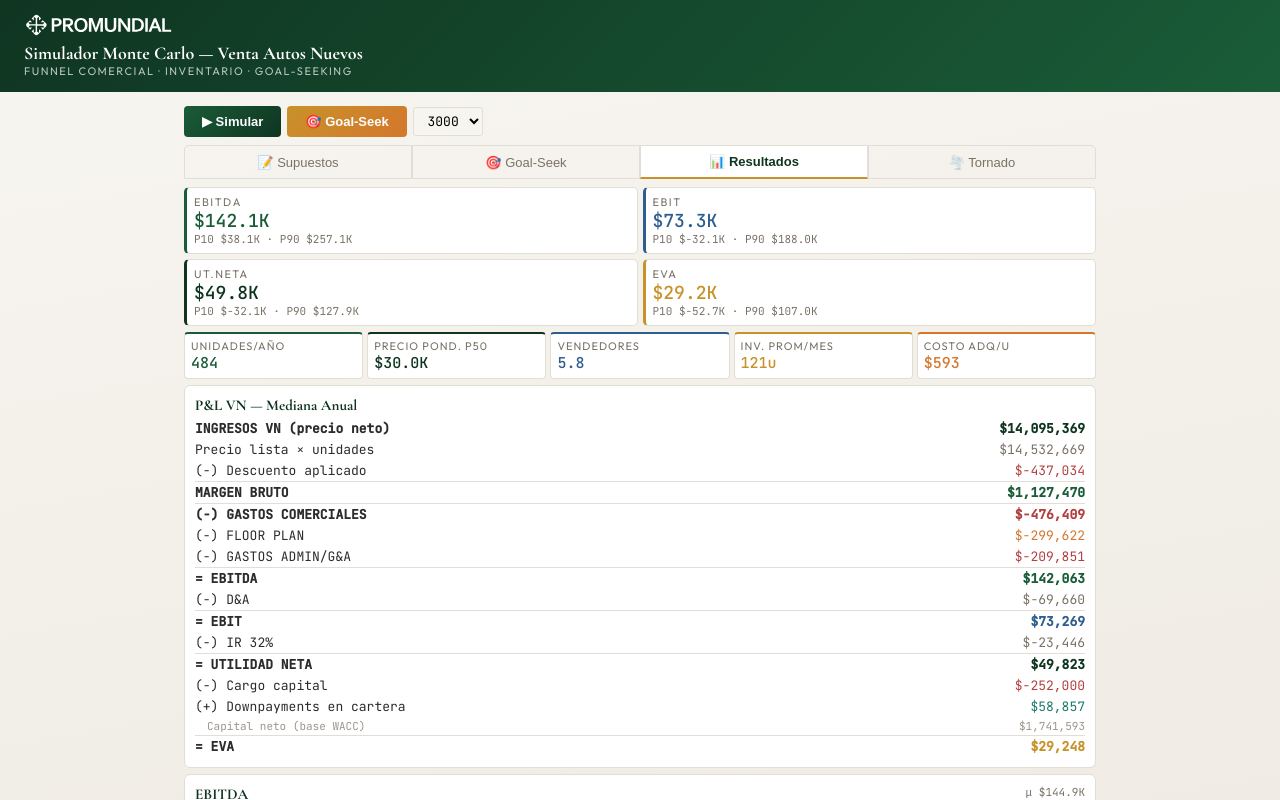
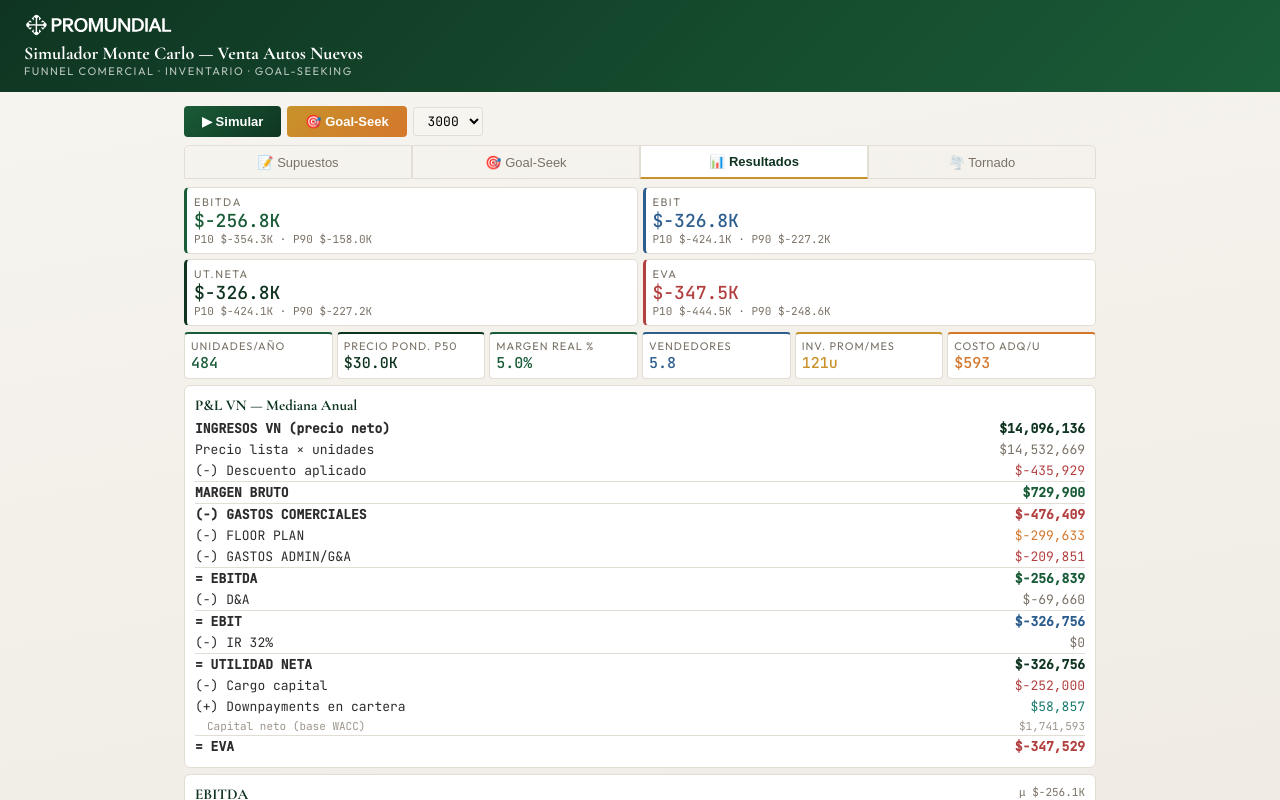
Before and after one commit to promundial/promundial-kipesa-simuladores, a React (Vite) app: page /vn-autos in a window 1280 px wide. Both pictures are taken after a click on the button "▶ Simular". Shown: the top 800 px of the page. Built offline with nearby package versions, Linux system fonts and the light colour scheme.

Commit message:
Update VNAutos.jsx

```diff
--- a/src/VNAutos.jsx
+++ b/src/VNAutos.jsx
@@ -137,15 +137,18 @@ function simOnce(P, mix){
     const caida=S(P.devoluciones)/100;
     const uVN=Math.round(aprobados*(1-caida));
     const precioLista=samplePrecioLista(mix);
+    const mbBase=S(P.margen_bruto_pct)/100;      // margen negociado con el importador
+    const costoAdqUnit=precioLista*(1-mbBase);    // costo fijo al importador — no cambia con el descuento
     const descuento=S(P.descuento_pct)/100;
-    const precio=precioLista*(1-descuento);
-    const mb=S(P.margen_bruto_pct)/100;
-    const costoAdqUnit=precioLista*(1-mb); // costo al importador, base del floorplan
+    const precio=precioLista*(1-descuento);       // precio neto al cliente
+    // margenReal = precio - costoAdq = precioLista×(mbBase - descuento%)
+    // Si descuento > mbBase, margenReal es negativo — el dealer vende bajo costo
 
     tIngVN+=uVN*precio;
     tIngLista+=uVN*precioLista;
     tDescuento+=uVN*precioLista*descuento;
-    tCOGS+=uVN*precio*(1-mb); tUVN+=uVN;
+    tCOGS+=uVN*costoAdqUnit;  // COGS siempre sobre costo de adquisición, independiente del descuento
+    tUVN+=uVN;
     tPrecioListaSum+=precioLista; tMeses++;
 
     // Headcount from productivity
@@ -202,6 +205,8 @@ function simOnce(P, mix){
   // Derived KPIs
   const costoAdq=tUVN>0?((tGMktg+tGLeads)/tUVN):0;
   const margenPorU=tUVN>0?(margenBruto/tUVN):0;
+  // margenRealPct = margenBase% - descuento% (medias, para display)
+  const margenRealPct=(P.margen_bruto_pct.mean - P.descuento_pct.mean);
   const rotInv=tUVN>0?(tUVN/(S(P.unidades_transito)+S(P.unidades_bodega)||1)):0;
   const invPromedio=tInvTotal/12;
 
@@ -212,7 +217,7 @@ function simOnce(P, mix){
     gastosComerciales,floorPlan:tFP,gastosAdmin:tGAdmin,gastosTotal,da:tDA,
     ebitda,ebit,utilidadNeta:un,eva,
     downpaymentsCartera,capitalNeto,
-    uVN:tUVN,vendProm:tVend/12,costoAdq,margenPorU,rotInv,invPromedio,
+    uVN:tUVN,vendProm:tVend/12,costoAdq,margenPorU,margenRealPct,rotInv,invPromedio,
   };
 }
 function runSim(P,n,mix){const r=[];for(let i=0;i<n;i++)r.push(simOnce(P,mix));return r;}
@@ -535,7 +540,7 @@ export default function VNMonteCarlo(){
       margenBruto:ex("margenBruto"),
       gastosComerciales:ex("gastosComerciales"),floorPlan:ex("floorPlan"),gastosAdmin:ex("gastosAdmin"),gastosTotal:ex("gastosTotal"),da:ex("da"),
       downpaymentsCartera:ex("downpaymentsCartera"),capitalNeto:ex("capitalNeto"),
-      uVN:ex("uVN"),vendProm:ex("vendProm"),costoAdq:ex("costoAdq"),margenPorU:ex("margenPorU"),invPromedio:ex("invPromedio"),
+      uVN:ex("uVN"),vendProm:ex("vendProm"),costoAdq:ex("costoAdq"),margenPorU:ex("margenPorU"),margenRealPct:ex("margenRealPct"),invPromedio:ex("invPromedio"),
     };
   },[results]);
 
@@ -639,7 +644,28 @@ export default function VNMonteCarlo(){
             return(<Section key={gk} title={gc.t} icon={gc.i} color={gc.c} defaultOpen={["funnel","precio","prod"].includes(gk)}>
               {keys.map(k=><PI key={k} k={k} p={PD[k]} val={params[k]} onChange={chg} hl={gsLevers[k]}/>)}
               {gk==="precio"&&(
-                <MixTable mix={mix} setMix={setMix}/>
+                <>
+                  <MixTable mix={mix} setMix={setMix}/>
+                  {(()=>{
+                    const mb=params.margen_bruto_pct?.mean||0;
+                    const desc=params.descuento_pct?.mean||0;
+                    const real=mb-desc;
+                    return(
+                      <div style={{marginTop:6,padding:"5px 8px",borderRadius:4,
+                        background:real<0?"#B3404020":real<3?"#D4772C20":"#1A5C3820",
+                        border:`1px solid ${real<0?C.red:real<3?C.orange:C.green}50`,
+                        display:"flex",alignItems:"center",gap:8}}>
+                        <span style={{fontSize:"var(--fs-xs)",color:C.muted,fontFamily:"var(--mono)"}}>
+                          Margen real = {mb.toFixed(1)}% − {desc.toFixed(1)}% desc. =
+                        </span>
+                        <span style={{fontSize:"var(--fs-sm)",fontWeight:700,fontFamily:"var(--mono)",
+                          color:real<0?C.red:real<3?C.orange:C.green}}>
+                          {real.toFixed(1)}% {real<0?"⚠ bajo costo":real<3?"⚠ margen ajustado":"✓"}
+                        </span>
+                      </div>
+                    );
+                  })()}
+                </>
               )}
             </Section>);
           })}
@@ -751,13 +777,14 @@ export default function VNMonteCarlo(){
           </div>
 
           {/* Operational KPIs */}
-          <div style={{display:"grid",gridTemplateColumns:"1fr 1fr 1fr 1fr 1fr",gap:4,marginBottom:6}}>
+          <div style={{display:"grid",gridTemplateColumns:"repeat(6,1fr)",gap:4,marginBottom:6}}>
             {[
-              {l:"UNIDADES/AÑO",   v:Math.round(stats.uVN.p50).toLocaleString(),       c:C.green},
-              {l:"PRECIO POND. P50",v:"$"+fmt(stats.precioListaSim?.p50||precioListaMedio(mix)), c:C.deep},
-              {l:"VENDEDORES",     v:stats.vendProm.p50.toFixed(1),                    c:C.blue},
-              {l:"INV. PROM/MES",  v:Math.round(stats.invPromedio.p50).toLocaleString()+"u", c:C.gold},
-              {l:"COSTO ADQ/U",    v:"$"+fmt(stats.costoAdq.p50),                     c:C.orange},
+              {l:"UNIDADES/AÑO",    v:Math.round(stats.uVN.p50).toLocaleString(),                          c:C.green},
+              {l:"PRECIO POND. P50", v:"$"+fmt(stats.precioListaSim?.p50||precioListaMedio(mix)),           c:C.deep},
+              {l:"MARGEN REAL %",   v:(stats.margenRealPct?.p50||0).toFixed(1)+"%",                        c:stats.margenRealPct?.p50>=0?C.green:C.red},
+              {l:"VENDEDORES",      v:stats.vendProm.p50.toFixed(1),                                       c:C.blue},
+              {l:"INV. PROM/MES",   v:Math.round(stats.invPromedio.p50).toLocaleString()+"u",              c:C.gold},
+              {l:"COSTO ADQ/U",     v:"$"+fmt(stats.costoAdq.p50),                                        c:C.orange},
             ].map(x=>(
               <div key={x.l} style={{background:C.card,borderRadius:4,padding:"5px 6px",border:`1px solid ${C.border}`,borderTop:`2px solid ${x.c}`}}>
                 <div style={{fontSize:"var(--fs-xs)",textTransform:"uppercase",letterSpacing:1,color:C.muted}}>{x.l}</div>
```
